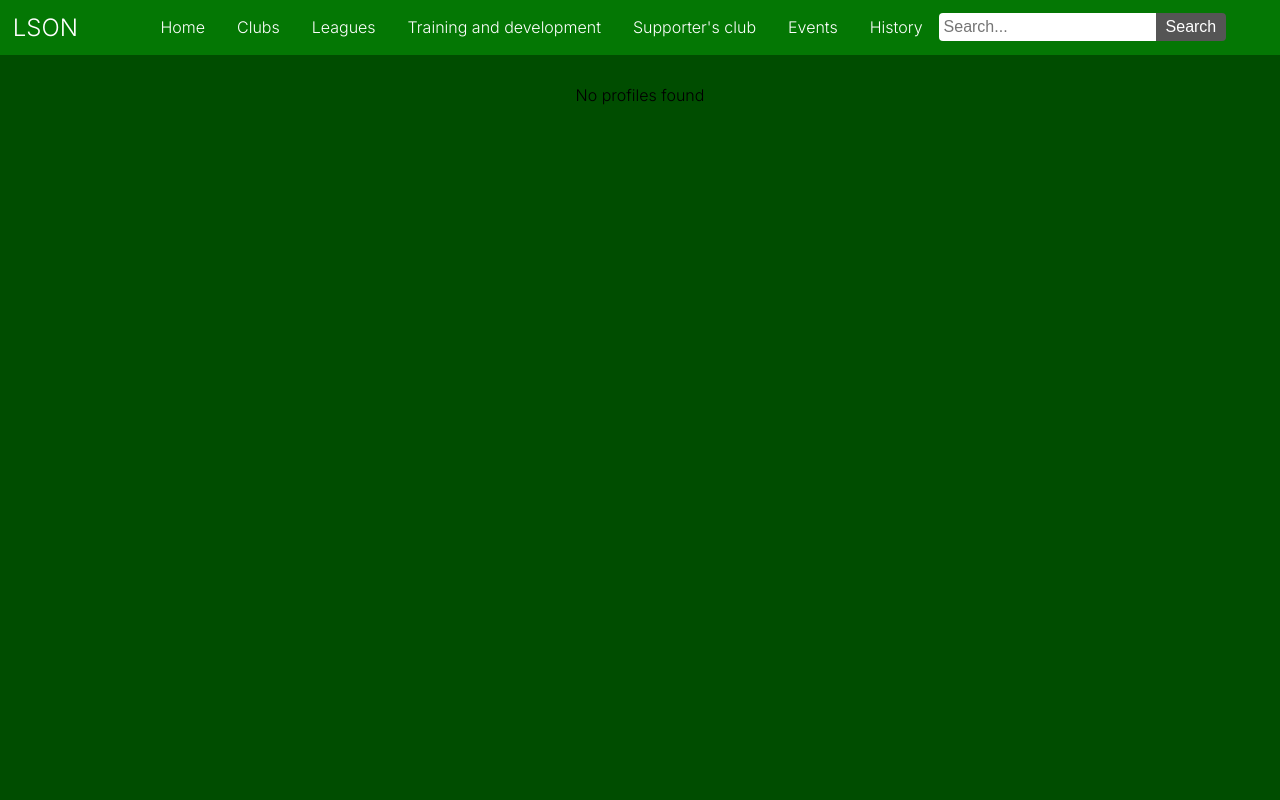
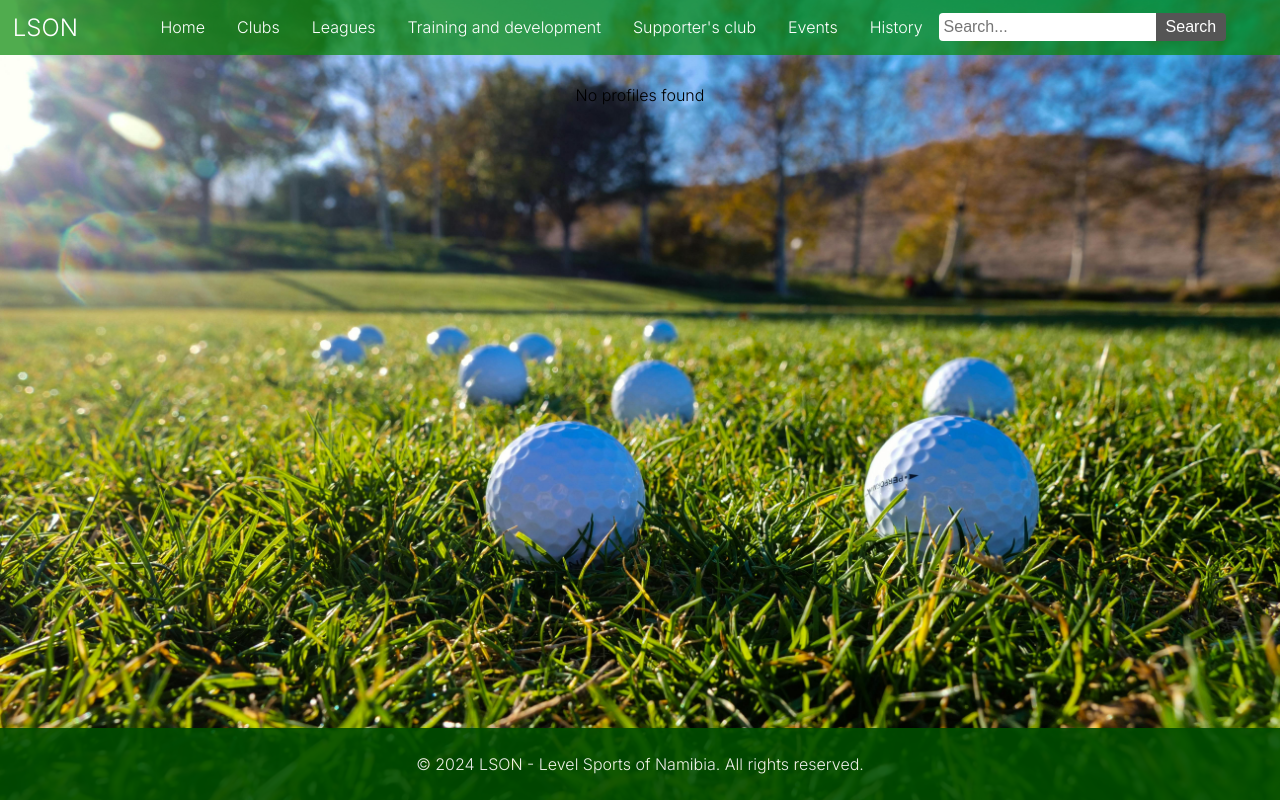
Before and after one commit to Vatiraije/LSON-WEBPAGE, a PHP site: the page made by All sports/golfProfile.php in a window 1280 px wide. Run offline with PHP 8.4, Linux system fonts and the light colour scheme; data that the repository does not hold is empty.

Commit message:
added some changes to player profile
Added footer.
Added functionality to search bar

```diff
--- a/All sports/golf.css
+++ b/All sports/golf.css
@@ -388,7 +388,7 @@ form input[type="text"]::placeholder {
 .calendar td.sages-event { background-color: rgba(255, 140, 0, 0.441); }
 .calendar td.seniors-event { background-color:rgba(64, 255, 0, 0.396); ; }
 
-/*  */
+/*footer css  */
 .footer {
     background: #004d00;
     /* Dark Green */
--- a/All sports/golfProfile.php
+++ b/All sports/golfProfile.php
@@ -66,8 +66,15 @@ function displayAllProfiles($conn) {
     <style>
         @import url('https://fonts.googleapis.com/css2?family=Inter:wght@300&family=Poppins:wght@300&display=swap');
         body {
-            background: #004d00;
+             background-image: url('golf/pexels-kindelmedia-6572964.jpg');
             font-family: "Inter", sans-serif;
+             background-repeat: no-repeat;
+    /* Prevents the image from repeating */
+    background-size: cover;
+    /* Ensures the image covers the entire viewport */
+    background-attachment: fixed;
+    /* Keeps the background fixed in place during scroll */
+    background-position: center center;
         }
         .section {
             display: flex;
@@ -229,6 +268,20 @@ body {
   border-radius: 10px;
 }
 
+/*footer css  */
+.footer {
+    background: #004d00;
+    /* Dark Green */
+    color: white;
+    /* White text */
+    text-align: center;
+    padding: 10px;
+    position: fixed;
+    bottom: 0;
+    width: 100%;
+    opacity: 0.9;
+}
+
 @media (max-width: 400px) {
   .toggle-button {
     display: flex;
@@ -272,17 +325,12 @@ body {
     var cards = document.querySelectorAll('.fcard');
     var popup = document.querySelector('.popup');
     var popupContent = document.querySelector('.popup-content');
-            var popupClose = document.querySelector('.popup-close');
 
-            cards.forEach(function(card) {
-                card.addEventListener('click', function() {
-                    var profileId = this.getAttribute('data-profile-id');
-                    console.log('Profile ID clicked:', profileId);
-
+    // Function to handle opening of popup
+    function openPopup(profileId) {
         fetch('golfprofile.php?action=getProfileData&id=' + profileId)
             .then(response => response.json())
             .then(data => {
-                            console.log('Data:', data);
                 popupContent.innerHTML = `
                     <span class="popup-close">&times;</span>
                     <div class="fcard">
@@ -300,23 +348,61 @@ body {
                     </div>
                 `;
                 popup.style.display = 'flex';
+                // Add close button event listener
+                document.querySelector('.popup-close').addEventListener('click', function() {
+                    popup.style.display = 'none';
+                });
             })
             .catch(error => {
                 console.error('Error fetching profile data:', error);
             });
+    }
+
+
+    var cards = document.querySelectorAll('.fcard');
+    var searchInput = document.getElementById('search-input');
+    var searchButton = document.getElementById('search-button');
+
+    // Function to filter cards based on search input
+    function filterCards() {
+        var searchText = searchInput.value.toLowerCase();
+
+        cards.forEach(function(card) {
+            var playerName = card.querySelector('h2').textContent.toLowerCase();
+            if (playerName.includes(searchText)) {
+                card.style.display = 'flex'; // Show matching cards
+            } else {
+                card.style.display = 'none'; // Hide non-matching cards
+            }
+        });
+    }
+
+    // Event listener for typing in the search box
+    searchInput.addEventListener('input', filterCards);
+
+    // Event listener for clicking the search button
+    searchButton.addEventListener('click', function(event) {
+        event.preventDefault();
+        filterCards();
+    });
+
+    // Attach event listeners to profile cards
+    cards.forEach(function(card) {
+        card.addEventListener('click', function() {
+            var profileId = this.getAttribute('data-profile-id');
+            openPopup(profileId);
         });
     });
 
-            popupClose.addEventListener('click', function() {
-                popup.style.display = 'none';
-            });
-
+    // Close popup when clicking outside of the popup content
     window.addEventListener('click', function(event) {
         if (event.target === popup) {
             popup.style.display = 'none';
         }
     });
 });
+
+
     </script>
 </head>
 <body>
@@ -339,8 +425,8 @@ body {
     </ul>
 
      <div class="search-container">
-    <input type="text" placeholder="Search...">
-    <button type="submit">Search</button>
+    <input type="text" id="search-input" placeholder="Search...">
+    <button type="submit" id="search-button">Search</button>
   </div>
 
   </div>
@@ -352,10 +438,15 @@ body {
     </div>
   <div class="popup">
     <div class="popup-content">
-            <span class="popup-close">&times;</span>
-            <!-- Profile data will be inserted here by JavaScript -->
+        <!-- Dynamic content will be inserted here by JavaScript -->
     </div>
 </div>
+
+
+  <div class="footer">
+        <p>&copy; 2024 LSON - Level Sports of Namibia. All rights reserved.</p>
+    </div>
+
 </body>
 </html>
 
```
Also changed, not shown: other parts of All sports/golfProfile.php (+37 -5 lines). Lines whose indentation alone changed are shown as unchanged.
